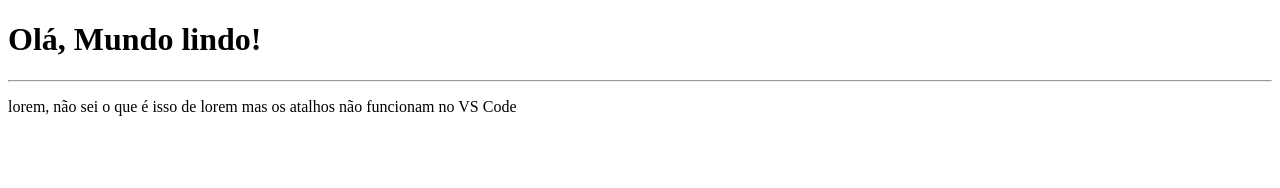
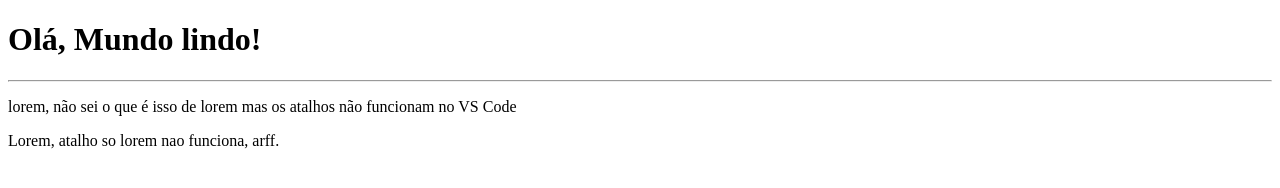
Before and after one commit to leozd1/Aulas-de-python, a plain HTML site: page site-exemplo/index.html in a window 1280 px wide. Drawn offline with Linux system fonts and the light colour scheme.

Commit message:
Update index.html

```diff
--- a/site-exemplo/index.html
+++ b/site-exemplo/index.html
@@ -11,5 +11,6 @@
     <h1>Olá, Mundo lindo!</h1>
     <hr>
     <p>lorem, não sei o que é isso de lorem mas os atalhos não funcionam no VS Code</p>
+    <p>Lorem, atalho so lorem nao funciona, arff.</p>
 </body>
 </html>
```
